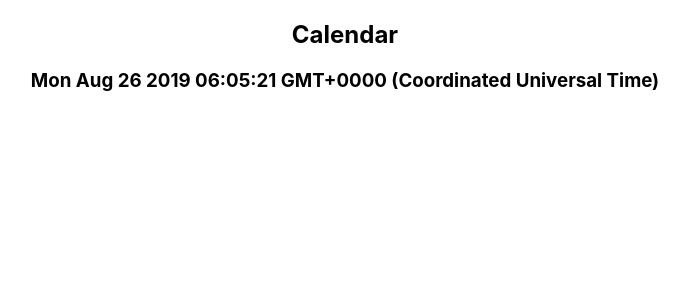
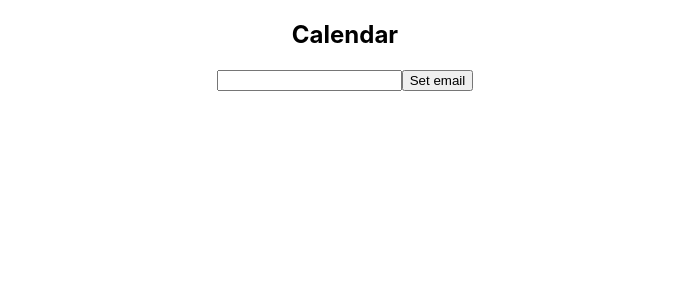
Before and after one commit to mospina/calendar, a React (Create React App) app: page / in a window 1280 px wide. Shown: the top 300 px of the page, without its empty margins (295-984 px from the left). Built offline with nearby package versions, Linux system fonts and the light colour scheme.

Commit message:
Add EmailForm to App

```diff
--- a/src/App.js
+++ b/src/App.js
@@ -1,5 +1,7 @@
-import React from 'react';
+import React, { Component } from 'react';
 import './App.css';
+import {EmailForm} from './components/EmailForm'
+import {Calendar} from './model/Calendar'
 
 function DateTime() {
   const today = new Date();
@@ -9,13 +11,49 @@ function DateTime() {
   )
 }
 
-function App() {
-  return (
-    <div className="App">
-      <h2>Calendar</h2>
-      <DateTime />
-    </div>
-  );
+class App extends Component {
+
+  constructor(props){
+    super(props);
+    this.state = {
+      email: '',
+      calendar: null
+    };
+
+    this.onEmailFormChange = this.onEmailFormChange.bind(this);
+    this.onEmailFormSubmit = this.onEmailFormSubmit.bind(this);
+  }
+
+  onEmailFormChange(event){
+    this.setState({email: event.target.value});
+  }
+
+  onEmailFormSubmit(event){
+    const {email} = this.state;
+    this.setState({calendar: new Calendar(email)});
+
+    event.preventDefault();
+  };
+
+  render(){
+    const { email, calendar } = this.state;
+
+    return (
+      <div className="App">
+        <h2>Calendar</h2>
+        { calendar
+          ? <DateTime />
+          : <EmailForm
+              value={email}
+              onChange={this.onEmailFormChange}
+              onSubmit={this.onEmailFormSubmit}
+            >
+              Set email
+            </EmailForm>
+        }
+      </div>
+    );
+  }
 }
 
 export default App;
```
Also changed, not shown: 1 other file (tests, documents, lock files or other folders).
